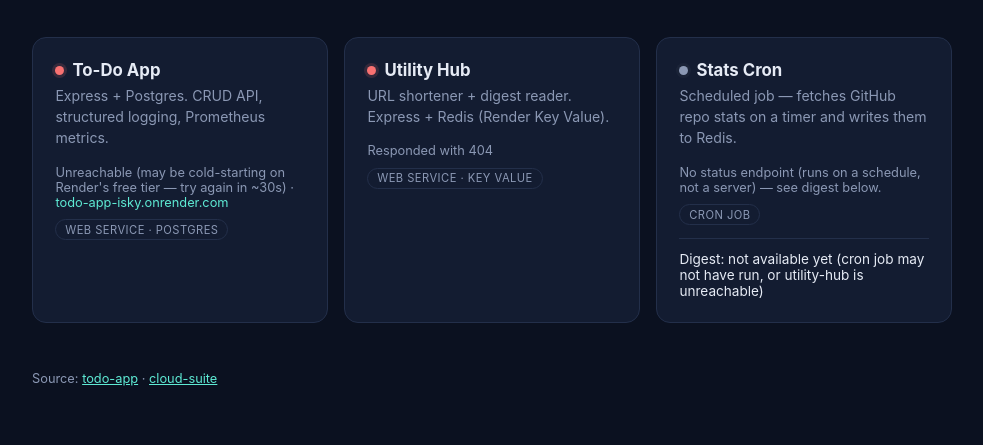
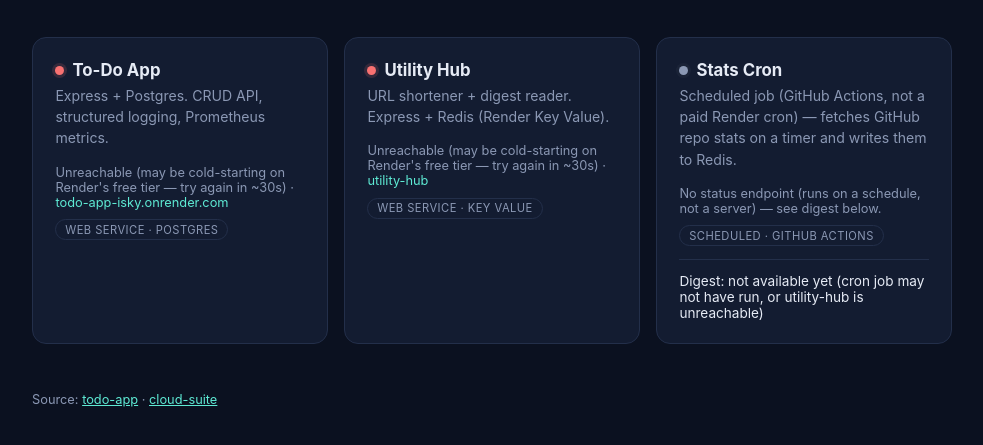
Before and after one commit to arjitmenon9/cloud-suite, a plain HTML site: page portfolio/index.html in a window 1280 px wide. Shown: the part 167-612 px from the top of the page, without its empty margins (148-1131 px from the left). Drawn offline with Linux system fonts and the light colour scheme; no server answers.

Commit message:
Add Terraform IaC, GitHub Actions scheduled digest job, fill in live URLs
- terraform/: render_redis, render_web_service, render_static_site as code
  (written, not applied — same import-vs-fresh-environment pattern as todo-app)
- Replace the paid Render Cron Job with a free GitHub Actions scheduled
  workflow for stats-cron (Render Cron Jobs require a paid plan)
- Fill in the deployed utility-hub URL in portfolio/index.html

Co-Authored-By: Manya Vishwanath <252166327+manyavishwanath92-afk@users.noreply.github.com>

```diff
--- a/portfolio/index.html
+++ b/portfolio/index.html
@@ -94,9 +94,9 @@
 
     <div class="card" id="card-cron">
       <h2><span class="status-dot" id="dot-cron"></span> Stats Cron</h2>
-      <p class="desc">Scheduled job — fetches GitHub repo stats on a timer and writes them to Redis.</p>
+      <p class="desc">Scheduled job (GitHub Actions, not a paid Render cron) — fetches GitHub repo stats on a timer and writes them to Redis.</p>
       <div class="meta" id="meta-cron">No status endpoint (runs on a schedule, not a server) — see digest below.</div>
-      <span class="tag">cron job</span>
+      <span class="tag">scheduled · github actions</span>
       <div class="digest" id="digest">Digest: loading…</div>
     </div>
   </div>
@@ -110,7 +110,7 @@
 <script>
   // Filled in after each service is deployed.
   const TODO_APP_URL = "https://todo-app-isky.onrender.com";
-  const UTILITY_HUB_URL = "__UTILITY_HUB_URL__";
+  const UTILITY_HUB_URL = "https://cloud-suite-hub.onrender.com";
 
   async function checkHealth(url, dotId, metaId, label) {
     const dot = document.getElementById(dotId);
```
Also changed, not shown: .github/workflows/stats-cron.yml (added), README.md, terraform/README.md (added), 5 other files.
